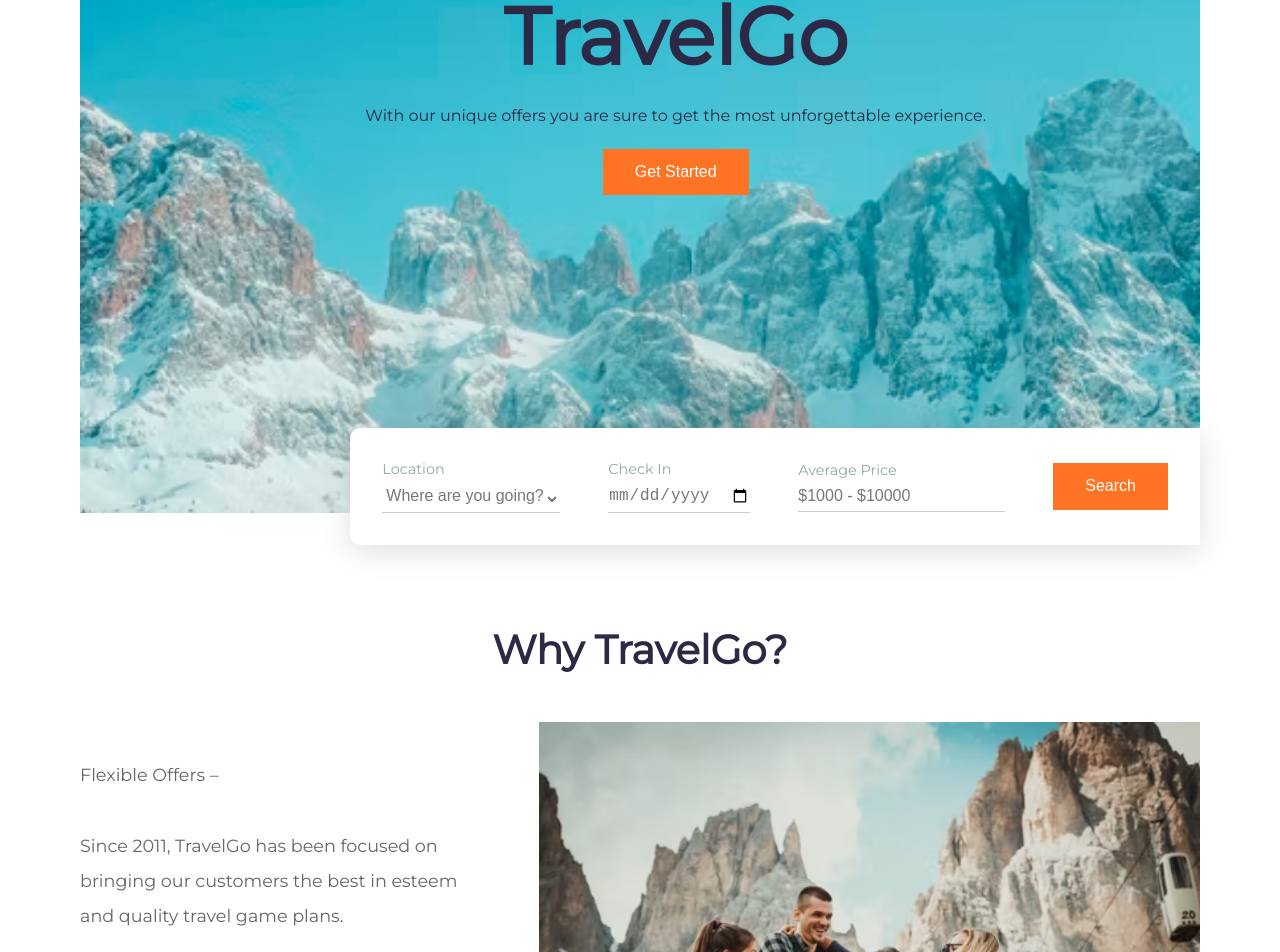
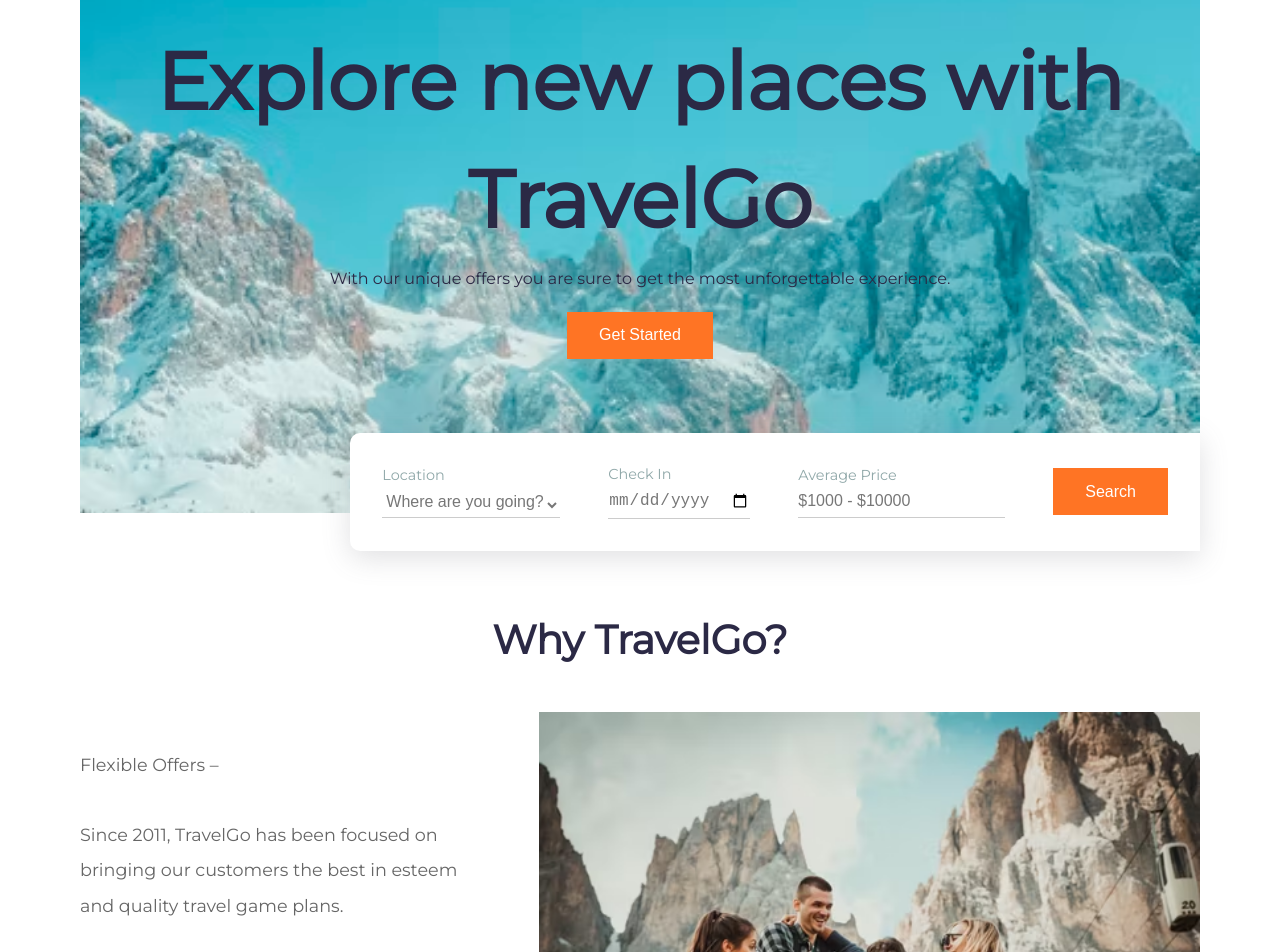
Before and after one commit to Annysah/travelgo, a React (Create React App) app: page / in a window 1280 px wide. Shown: the part 315-1267 px from the top of the page. Built offline with nearby package versions, Linux system fonts and the light colour scheme.

Commit message:
Update Travelgo landing page

```diff
--- a/src/components/About.jsx
+++ b/src/components/About.jsx
@@ -5,7 +5,7 @@ import Button from "./Button";
 import about from "../assets/about.avif";
 
 const Section = styled.section`
-  margin-top: 7rem;
+  margin-top: 16rem;
   display: flex;
   align-items: center;
   gap: 3rem;
@@ -21,7 +21,6 @@ const Section = styled.section`
       align-items: center;
       flex-direction: column;
       gap: 3rem;
-      gap: 0.5rem;
 
       h1 {
         font-size: 2.5rem;
@@ -48,8 +47,31 @@ const Section = styled.section`
   }
 
   @media screen and (min-width: 280px) and (max-width: 1080px) {
-    .title-container {
-      text-align: center;
+    margin: 4rem 1rem;
+    align-items: flex-start;
+
+    .content {
+      gap: 0.5rem;
+
+      .title-container {
+
+        h1 {
+          font-size: 1.5rem;
+        }
+      }
+
+      .text-content-wrapper {
+        flex-direction: column;
+
+        p {
+          font-size: 0.8rem;
+        }
+      }
+
+      .half-width {
+        max-inline-size: 100%;
+        block-size: auto;
+      }
     }
   }
 `;
--- a/src/components/Button.jsx
+++ b/src/components/Button.jsx
@@ -8,6 +8,11 @@ const ButtonComponent = styled.button`
   font-size: 1rem;
   border: none;
   cursor: pointer;
+
+  @media screen and (min-width: 280px) and (max-width: 1080px) {
+    padding: 0.9rem 1.5rem;
+    font-size: 0.8rem;
+  }
 `;
 
 const Button = ({ text }) => {
--- a/src/components/Download.jsx
+++ b/src/components/Download.jsx
@@ -11,10 +11,9 @@ const Section = styled.section`
   width: 100%;
   height: 25rem;
   margin: 8rem 0;
-  background: #FF5F6D;  /* fallback for old browsers */
-background: -webkit-linear-gradient(to right, #FFC371, #FF5F6D);  /* Chrome 10-25, Safari 5.1-6 */
-background: linear-gradient(to right, #FFC371, #FF5F6D); /* W3C, IE 10+/ Edge, Firefox 16+, Chrome 26+, Opera 12+, Safari 7+ */
-
+  background: #ff5f6d;
+  background: -webkit-linear-gradient(to right, #ffc371, #ff5f6d);
+  background: linear-gradient(to right, #ffc371, #ff5f6d);
   padding: 0 10rem;
   position: relative;
   overflow: hidden;
@@ -31,7 +30,6 @@ background: linear-gradient(to right, #FFC371, #FF5F6D); /* W3C, IE 10+/ Edge, F
     h1 {
       font-size: 2.5rem;
       text-align: center;
-      //color: var(--primary-text-color);
     }
 
     p {
@@ -50,6 +48,34 @@ background: linear-gradient(to right, #FFC371, #FF5F6D); /* W3C, IE 10+/ Edge, F
       }
     }
   }
+
+  @media screen and (min-width: 280px) and (max-width: 1080px) {
+    margin: 2rem 0;
+    height: 18rem;
+    padding: 0 2rem;
+
+    .info {
+      margin: 0 1rem;
+      gap: 2rem;
+
+      h1 {
+        font-size: 1rem;
+      }
+
+      p {
+        display: none;
+      }
+
+      .downloads {
+        flex-direction: column;
+
+        img {
+          max-inline-size: 100%;
+          block-size: auto;
+        }
+      }
+    }
+  }
 `;
 
 const Download = () => {
@@ -58,9 +84,7 @@ const Download = () => {
       <Section>
         <div className="info">
           <h1>Download the TravelGo app today!</h1>
-          <p>
-            Get the latest updates about our services right on your mobile.
-          </p>
+          <p>Get the latest updates about our services right on your mobile.</p>
           <div className="downloads">
             <img src={android} alt="android" />
             <img src={ios} alt="ios" />
--- a/src/components/Footer.jsx
+++ b/src/components/Footer.jsx
@@ -11,54 +11,87 @@ const FooterSection = styled.footer`
     border-bottom: 1px solid #ccc;
     padding-bottom: 2rem;
     gap: 5rem;
+
     .col {
       display: flex;
       flex-direction: column;
       gap: 2rem;
-      color: var(--secondary-text);
+      color: var(--secondary-text-color);
+
       h2 {
-        color: black;
+        color: var(--primary-text-color);
       }
+
       ul {
         list-style: none;
         display: flex;
         flex-direction: column;
         gap: 1rem;
+
         li {
           cursor: pointer;
-          transition: var(--default-transition);
+          transition: var(--transition);
+
           &:hover {
-            color: var(--primary-color);
+            color: var(--primary-text-color);
           }
         }
       }
+
       .newsletter {
         display: flex;
         flex-direction: column;
         gap: 1rem;
+
         input {
           padding: 1rem 2rem;
           border: none;
           font-size: 1.1rem;
-          color: white;
+          color: #fff;
           cursor: pointer;
           background-color: #f8f8f8;
         }
       }
     }
   }
+
   .lower-footer {
     padding: 2rem 0;
     text-align: center;
+
     a {
       text-decoration: none;
       color: #ff7424;
     }
   }
+
   @media screen and (min-width: 280px) and (max-width: 1080px) {
-    margin: 2rem;
+    margin: 4rem 0;
+    align-items: flex-start;
     .upper-footer {
       grid-template-columns: 1fr;
+
+      .col {
+        h2 {
+          font-size: 1.5rem;
+        }
+
+        ul {
+          li {
+            font-size: 0.8rem;
+          }
+        }
+
+        .newsletter {
+          input {
+            font-size: 0.8rem;
+          }
+        }
+      }
+    }
+
+    .lower-footer {
+      font-size: 0.8rem;
     }
   }
 `;
--- a/src/components/Home.jsx
+++ b/src/components/Home.jsx
@@ -19,12 +19,16 @@ const HomeSection = styled.section`
 
   .content {
     .info {
-      position: absolute;
-      top: 4.8rem;
-      left: 10%;
+      margin-top: -30rem;
       text-align: center;
 
       h1 {
+        font-size: 5rem;
+        color: var(--primary-text-color);
+        margin-bottom: 1.3rem;
+      }
+
+      h2 {
         font-size: 5rem;
         color: var(--primary-text-color);
         margin-bottom: 1.3rem;
@@ -40,7 +44,7 @@ const HomeSection = styled.section`
     .planner {
       position: absolute;
       right: 0;
-      bottom: -2rem;
+      bottom: -12rem;
       background-color: #ffffff;
       border-top-left-radius: 10px;
       border-bottom-left-radius: 10px;
@@ -90,28 +94,42 @@ const HomeSection = styled.section`
     }
     .content {
       .info {
-        top: 2.5rem;
-        left: 5%;
+        margin-top: -16rem;
+
         h1 {
           font-size: 1.4rem;
-          margin-bottom: 0.3rem;
+          margin-bottom: 0.1rem;
+        }
+
+        h2 {
+          font-size: 1.4rem;
+          margin-bottom: 3rem;
         }
 
         p {
-          font-size: 0.8rem;
-          font-weight: bold;
-          margin-top: 1.5rem;
-          margin-bottom: 1.1rem;
-          padding: 0 1.2rem;
+          display: none;
         }
       }
       .planner {
         position: initial;
-        margin: 2rem;
+        margin-top: 7.5rem;
+        border-radius: 10px;
+
         form {
           align-items: flex-start;
           flex-direction: column;
+
+          .row {
+            input,
+            select {
+              font-size: 0.8rem;
+            }
+          }
         }
+      }
+
+      .button {
+        margin-top: 7rem;
       }
     }
   }
@@ -126,7 +144,7 @@ const Home1 = () => {
         <div className="content">
           <div className="info">
             <h1>Explore new places with </h1>
-            <h1>TravelGo</h1>
+            <h2>TravelGo</h2>
             <p>
               With our unique offers you are sure to get the most unforgettable
               experience.
@@ -157,7 +175,7 @@ const Home1 = () => {
                 />
               </div>
               <div className="row">
-                <Button text="Search" />
+                <Button text="Search" className="button" />
               </div>
             </form>
           </div>
--- a/src/components/Navbar.jsx
+++ b/src/components/Navbar.jsx
@@ -1,6 +1,9 @@
-import React from "react";
+import React, { useState } from "react";
 import styled from "styled-components";
 import Button from "./Button";
+
+import { GiHamburgerMenu } from "react-icons/gi";
+import { MdClose } from "react-icons/md";
 
 const Nav = styled.nav`
   display: flex;
@@ -45,16 +48,85 @@ const Nav = styled.nav`
     display: flex;
     cursor: pointer;
   }
+
+  @media screen and (min-width: 280px) and (max-width: 1080px) {
+    position: relative;
+    padding: 1rem 0.5rem;
+    z-index: 10;
+
+    .logo {
+      h2 {
+        font-size: 1.5rem;
+      }
+    }
+
+    .account-info {
+      display: none;
+    }
+
+    .toggle {
+      color: var(--primary-text-color);
+      padding-right: 1rem;
+      display: block;
+      z-index: 1;
+    }
+
+    .show {
+      opacity: 1 !important;
+      visibility: visible !important;
+    }
+
+    .links {
+      position: absolute;
+      overflow-x: hidden;
+      top: 0;
+      right: 0;
+      width: ${({ state }) => (state ? "60%" : "0%")};
+      height: 100vh;
+      background-color: #ffcd9b;
+      opacity: 0;
+      visibility: hidden;
+      transition: 0.4s ease-in-out;
+
+      ul {
+        flex-direction: column;
+        text-align: center;
+        height: 100%;
+        justify-content: center;
+
+        li {
+          a {
+            color: var(--primary-text-color);
+            font-size: 0.8rem;
+          }
+        }
+      }
+    }
+  }
 `;
 
 const Navbar = () => {
+  const [isNavOpen, setIsNavOpen] = useState(false);
+  const html = document.querySelector("html");
+  html.addEventListener("click", (e) => setIsNavOpen(false));
   return (
-    <Nav>
+    <Nav state={isNavOpen ? 1 : 0}>
       <div className="logo">
         <h2>TravelGo</h2>
       </div>
-      <div className="toggle"></div>
-      <div className="links">
+      <div className="toggle">
+        {isNavOpen ? (
+          <MdClose onClick={() => setIsNavOpen(false)} />
+        ) : (
+          <GiHamburgerMenu
+            onClick={(e) => {
+              e.stopPropagation();
+              setIsNavOpen(true);
+            }}
+          />
+        )}
+      </div>
+      <div className={`links ${isNavOpen ? "show" : ""}`}>
         <ul>
           <li>
             <a href="#home">Home</a>
--- a/src/components/Offers.jsx
+++ b/src/components/Offers.jsx
@@ -78,7 +78,7 @@ const OfferSection = styled.section`
     .content {
       .title {
         h1 {
-          font-size: 2rem;
+          font-size: 1.5rem;
           text-align: center;
         }
       }
@@ -90,7 +90,7 @@ const OfferSection = styled.section`
 
           .text {
             h3 {
-              font-size: 1rem;
+              font-size: 0.8rem;
             }
           }
         }
--- a/src/components/Testimonials.jsx
+++ b/src/components/Testimonials.jsx
@@ -57,20 +57,37 @@ const Section = styled.section`
   }
 
   @media screen and (min-width: 280px) and (max-width: 1080px) {
-    margin-top: 8rem;
-    flex-direction: column;
+    margin: 4rem 1rem;
+    align-items: flex-start;
 
     .content {
+      gap: 0.5rem;
+
       .title-container {
+
         h1 {
           font-size: 1.5rem;
+          text-align: center;
         }
       }
 
       .text-content-wrapper {
+        flex-direction: column;
+
         p {
           font-size: 0.8rem;
         }
+
+        .customer-details {
+          h4, .travel-title {
+            font-size: 0.6rem;
+          }
+        }
+      }
+
+      .half-width {
+        max-inline-size: 100%;
+        block-size: auto;
       }
     }
   }
--- a/src/components/Tour.jsx
+++ b/src/components/Tour.jsx
@@ -81,7 +81,7 @@ const TourSection = styled.section`
     margin: 0 2rem;
 
     h2 {
-      font-size: 2rem;
+      font-size: 1.5rem;
     }
 
     .tours {
@@ -96,11 +96,14 @@ const TourSection = styled.section`
         }
 
         .info {
+          padding: 0.5rem;
+
           .details {
-            font-size: 0.8rem;
+            font-size: 0.6rem;
 
             .price-details {
-              gap: 2rem;
+              flex-direction: column;
+              gap: 0.5rem;
             }
           }
         }
--- a/src/index.css
+++ b/src/index.css
@@ -1,13 +1,10 @@
 @import url('https://fonts.googleapis.com/css2?family=Montserrat&display=swap');
 
 :root {
-  --primary-color: #b2f3df;
   --card-gray-color: #f2f2f2;
-  /*--primary-text-color: #023020;*/
   --primary-text-color: #2b2945;
   --secondary-text-color: #90a8a9;
   --transition: 1s ease-in;
-  --light-green: #1ec28b;
 }
 
 * {
```
Lines whose indentation alone changed are shown as unchanged.
